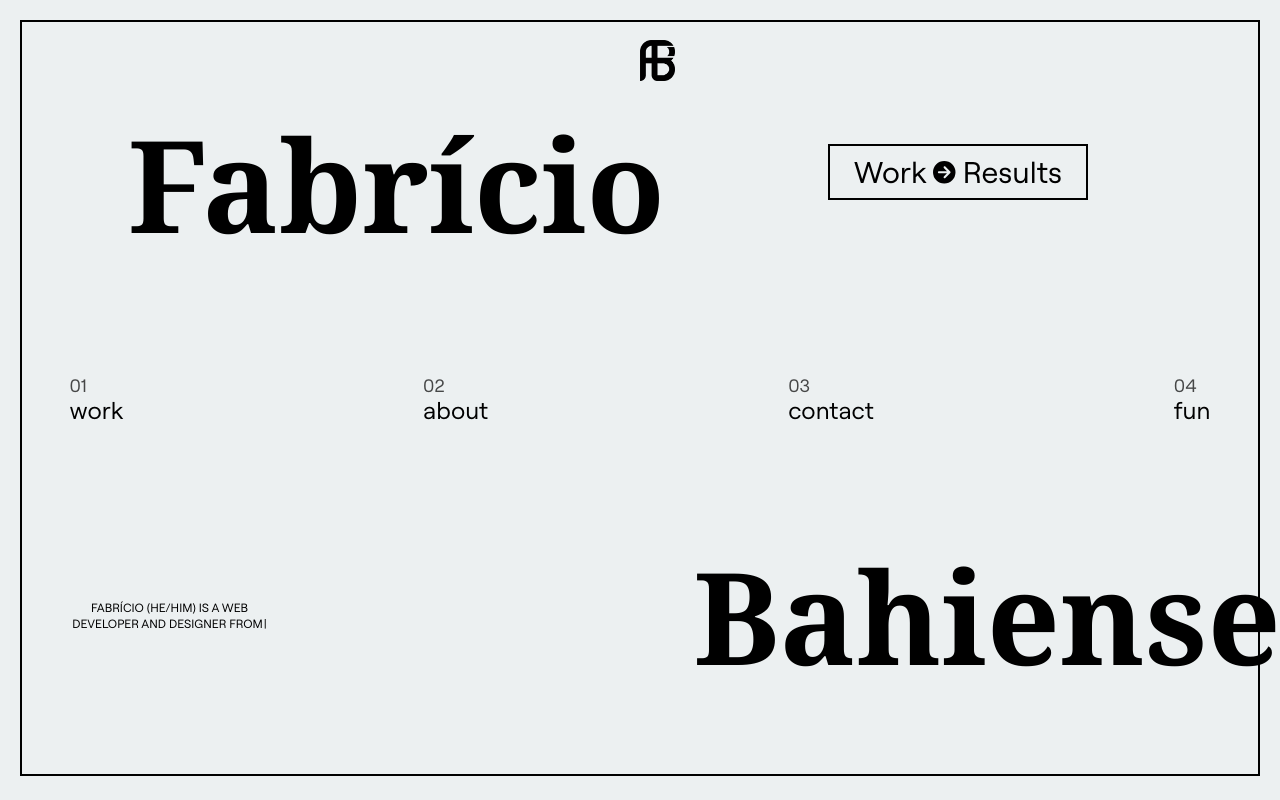
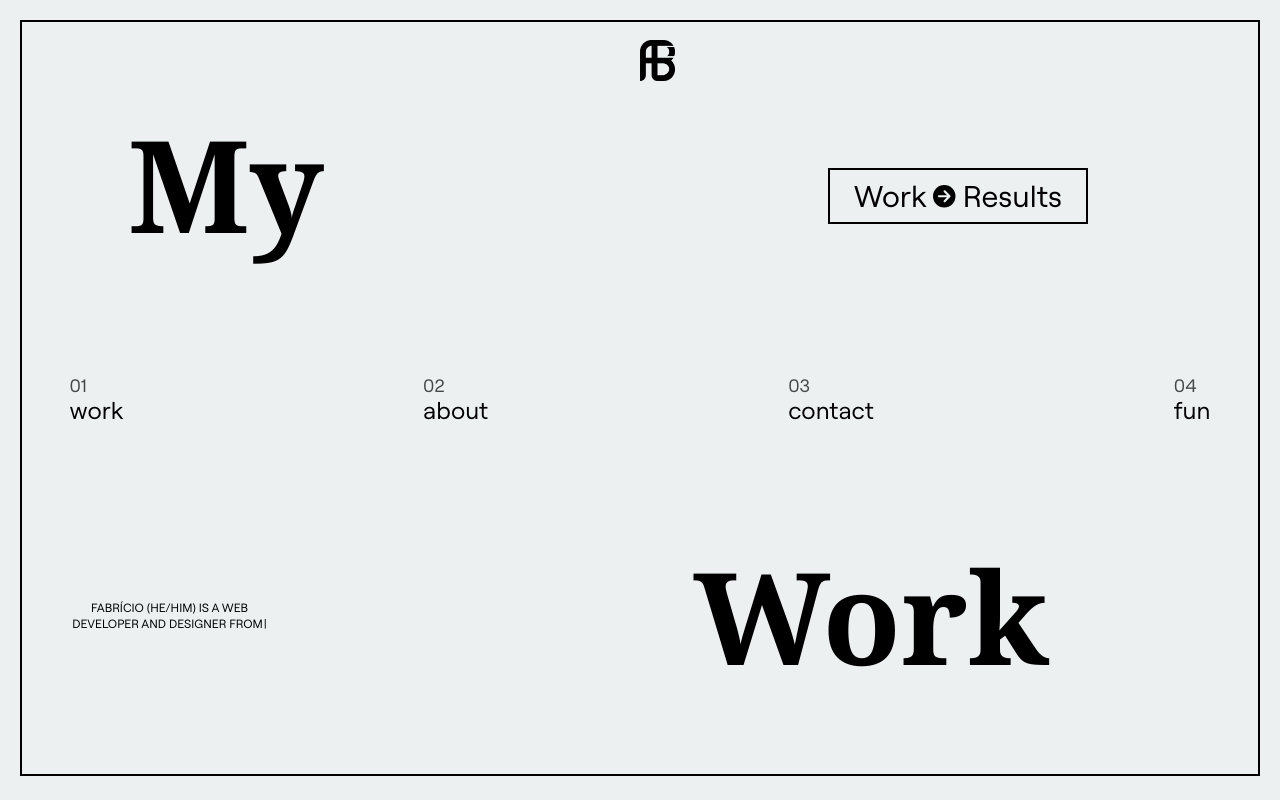
Before and after one commit to FabbSantos/Portfolio, a React (Vite) app in the folder front2/: page /work in a window 1280 px wide. Shown: the top 800 px of the page. Built offline with nearby package versions, Linux system fonts and the light colour scheme.

Commit message:
some routes added, now building the pages.

```diff
--- a/front2/package.json
+++ b/front2/package.json
@@ -26,6 +26,7 @@
     "@vitejs/plugin-react": "^1.0.7",
     "autoprefixer": "^10.4.4",
     "postcss": "^8.4.12",
+    "react-router-dom": "^6.4.2",
     "tailwindcss": "^3.0.23",
     "typescript": "^4.5.4",
     "vite": "^2.9.0"
--- a/front2/src/App.tsx
+++ b/front2/src/App.tsx
@@ -1,9 +1,12 @@
 import React, { useState, useEffect } from 'react'
 import './App.css'
+
+import { BrowserRouter, Routes, Route } from "react-router-dom";
 import Masthead from './components/masthead'
 import Loader from './components/loader'
 import Logo from './components/logo'
 import About from './components/about'
+import Work from './components/work';
 
 
 
@@ -11,9 +14,9 @@ function App() {
 
   const [loading, setLoading] = useState(false);
 
-  useEffect( () => {
+  useEffect(() => {
     setLoading(true)
-    setTimeout( () => {
+    setTimeout(() => {
       setLoading(false)
     }, 4100)
   }, [])
@@ -23,8 +26,17 @@ function App() {
       {
         loading
           ? <Loader />
-          : <> <Masthead/> <About/> </>
+          : <BrowserRouter>
+            <Routes>
+              <Route path="/" element={<Masthead />}/>
+                {/* <Route index element={<Masthead />} /> */}
+                {/* <Route path="contact" element={<NoPage />} /> */}
+                <Route path="about" element={<About />} />
+                <Route path="work" element={<Work />} />
+            </Routes>
+          </BrowserRouter>
       }
+
     </>
 
   )
--- a/front2/src/components/masthead.tsx
+++ b/front2/src/components/masthead.tsx
@@ -4,7 +4,8 @@ import { FontAwesomeIcon } from "@fortawesome/react-fontawesome";
 import { faArrowCircleRight, faArrowDown } from "@fortawesome/free-solid-svg-icons";
 import Logo from "./logo";
 import Typewriter from 'typewriter-effect';
-import { faArrowAltCircleLeft } from "@fortawesome/free-regular-svg-icons";
+import { Outlet, Link } from "react-router-dom";
+
 
 // function scroll() {
 //   const about = document.getElementById("about") as HTMLElement;
@@ -21,6 +22,7 @@ const Masthead: React.FC = () => {
   const [current, setCurrent] = useState<number | null>(null);
 
   return (
+    <>
       <section
         id="home"
         className=" text-black text-center text-3xl  min-h-[95vh] mb-2"
@@ -30,7 +32,7 @@ const Masthead: React.FC = () => {
           <div className="px-6 md:px-0  md:max-w-[1400px] flex flex-col justify-center items-center min-h-[94vh] mt-auto mx-auto">
 
 
-          <motion.button onClick={() => { scroll() }} className="absolute top-[18%] right-[15%] px-6  py-2 border-2 border-black  pointer-events-none"
+            <motion.button onClick={() => { scroll() }} className="absolute top-[21%] right-[15%] px-6  py-2 border-2 border-black  pointer-events-none"
 
               initial={{ x: '40vw', opacity: 0 }}
               animate={{ x: 0, opacity: 1 }}
@@ -71,7 +73,7 @@ const Masthead: React.FC = () => {
                     variants={variants}
                   >
                     <span className="num z-20">01</span>
-                  <span className="name z-20">work</span>
+                    <span className="name z-20"><Link to="/work">work</Link></span>
                   </motion.div>
                 </li>
 
@@ -148,7 +150,7 @@ const Masthead: React.FC = () => {
 
               <div className="bottom-row absolute bottom-[15%]  ">
 
-              <p className="uppercase text-xs max-w-[200px] min-w-[200px] text-black">
+                <div className="uppercase text-xs max-w-[200px] min-w-[200px] text-black">
                   <Typewriter
                     onInit={(typewritter) => {
                       typewritter.changeDelay(10)
@@ -156,7 +158,7 @@ const Masthead: React.FC = () => {
                         .start();
                     }}
                   />
-                </p>
+                </div>
 
                 {/* <Typewriter options={{ loop: true }}
                 onInit={(typewritter2) => {
@@ -174,7 +176,7 @@ const Masthead: React.FC = () => {
                   transition={{ type: "spring", duration: 1, bounce: 0.2 }}
                 >
 
-                <span className="font-bold text-[8rem]  font-serif">Bahiense</span>
+                  <span className="bahi font-bold text-[8rem]  font-serif">Bahiense</span>
                 </motion.h2>
 
 
@@ -184,6 +186,8 @@ const Masthead: React.FC = () => {
           </div>
         </div>
       </section>
+      < Outlet />
+    </>
   );
 };
 
--- /dev/null
+++ b/front2/src/components/work.tsx
@@ -0,0 +1,191 @@
+import React, { useState } from "react";
+import { motion } from "framer-motion";
+import { FontAwesomeIcon } from "@fortawesome/react-fontawesome";
+import { faArrowCircleRight, faArrowDown } from "@fortawesome/free-solid-svg-icons";
+import Logo from "./logo";
+import Typewriter from 'typewriter-effect';
+
+// function scroll() {
+//   const about = document.getElementById("about") as HTMLElement;
+//   about.scrollIntoView({ block: "start", behavior: "smooth" });
+// }
+
+const Work: React.FC = () => {
+
+  const variants = {
+    open: { width: "90vw", opacity: 1, height: "18vh", visibility: "visible", color: "white" },
+    closed: { width: 0 }
+  };
+
+  const [current, setCurrent] = useState<number | null>(null);
+
+  return (
+    <section
+      id="home"
+      className=" text-black text-center text-3xl  min-h-[95vh] mb-2"
+    >
+      <div className="border-2 border-black m-5">
+        <Logo />
+        <div className="px-6 md:px-0  md:max-w-[1400px] flex flex-col justify-center items-center min-h-[94vh] mt-auto mx-auto">
+
+
+          <motion.button onClick={() => { scroll() }} className="absolute top-[21%] right-[15%] px-6  py-2 border-2 border-black  pointer-events-none"
+
+            initial={{ x: '40vw', opacity: 0 }}
+            animate={{ x: 0, opacity: 1 }}
+            transition={{ type: 'spring', duration: 1, bounce: 0.2 }}
+          >
+            Work <FontAwesomeIcon icon={faArrowCircleRight} size="xs" /> Results
+          </motion.button>
+
+
+          <motion.h1
+            className="max-w-3xl md:text-5xl mb-8  absolute left-1/3 md:left-[15%] top-[15%]"
+            initial={{ x: "-20vw", opacity: 0 }}
+            animate={{ x: "-5vw", opacity: 1 }}
+            transition={{ type: "spring", duration: 1, bounce: 0.2 }}
+          >
+            <span className="f font-bold text-[8rem]  font-serif">My</span>
+          </motion.h1>
+
+          <div className="menu-wrapper">
+            <ul className="menu inline">
+              <li
+                className="menu_item"
+                onMouseEnter={() => {
+                  setCurrent(1);
+                }}
+                onMouseLeave={() => {
+                  setCurrent(null);
+                }}
+              >
+                <div className="item_wrapper">
+                  <span className="num z-20">01</span>
+                  <span className="name z-20">work</span>
+                </div>
+
+                <motion.div
+                  className=" bg "
+                  animate={current == 1 ? "open" : "closed"}
+                  variants={variants}
+                >
+                  <span className="num z-20">01</span>
+                  <span className="name z-20">work</span>
+                </motion.div>
+              </li>
+
+              <li
+                className="menu_item"
+                onMouseEnter={() => {
+                  setCurrent(2);
+                }}
+                onMouseLeave={() => {
+                  setCurrent(null);
+                }}
+              >
+                <div className="item_wrapper">
+                  <span className="num">02</span>
+                  <span className="name">about</span>
+                </div>
+                <motion.div
+                  className=" bg "
+                  animate={current == 2 ? "open" : "closed"}
+                  variants={variants}
+                >
+                  <span className="num z-20">02</span>
+                  <span className="name z-20">about</span>
+                </motion.div>
+              </li>
+
+              <li
+                className="menu_item"
+                onMouseEnter={() => {
+                  setCurrent(3);
+                }}
+                onMouseLeave={() => {
+                  setCurrent(null);
+                }}
+              >
+                <div className="item_wrapper">
+                  <span className="num">03</span>
+                  <span className="name">contact</span>
+                </div>
+                <motion.div
+                  className=" bg"
+                  animate={current == 3 ? "open" : "closed"}
+                  variants={variants}
+                >
+                  <span className="num z-20">03</span>
+                  <span className="name z-20">contact</span>
+                </motion.div>
+              </li>
+
+              <li
+                className="menu_item"
+                onMouseEnter={() => {
+                  setCurrent(4);
+                }}
+                onMouseLeave={() => {
+                  setCurrent(null);
+                }}
+              >
+                <div className="item_wrapper">
+                  <span className="num">04</span>
+                  <span className="name">fun</span>
+                </div>
+                <motion.div
+                  className=" bg "
+                  animate={current == 4 ? "open" : "closed"}
+                  variants={variants}
+                >
+                  <span className="num">04</span>
+                  <span className="name">fun</span>
+                </motion.div>
+              </li>
+            </ul>
+
+
+            <div className="bottom-row absolute bottom-[15%]  ">
+
+              <div className="uppercase text-xs max-w-[200px] min-w-[200px] text-black">
+                <Typewriter
+                  onInit={(typewritter) => {
+                    typewritter.changeDelay(10)
+                    typewritter.typeString("Fabrício (he/him) is a web  developer and designer from rio de janeiro, brazil.  ")
+                    .start();
+                  }}
+                />
+                </div>
+
+              {/* <Typewriter options={{ loop: true }}
+                onInit={(typewritter2) => {
+                  typewritter2.changeDelay(12)
+                  typewritter2.typeString("developer")
+                    .deleteChars(9)
+                  typewritter2.typeString("designer")
+                    .start();
+                }}/> */}
+
+              <motion.h2
+                className="max-w-3xl md:text-5xl   "
+                initial={{ x: "+40vw", opacity: 0 }}
+                animate={{ x: "5vw", opacity: 1 }}
+                transition={{ type: "spring", duration: 1, bounce: 0.2 }}
+              >
+
+                <span className="bahi font-bold text-[8rem]  font-serif">Work</span>
+              </motion.h2>
+
+
+            </div>
+
+          </div>
+        </div>
+      </div>
+    </section>
+  );
+};
+
+export default Work;
+
+// home: bg-all-black bg-cover bg-no-repeat
--- a/front2/src/index.css
+++ b/front2/src/index.css
@@ -73,6 +73,10 @@ code {
   align-items: center;
   gap: 12em;
 }
+.bg .name {
+  cursor: pointer;
+}
+
 
 @keyframes opacity {
   0%{ opacity: 0; width: 0; align-items: left; }
```
Also changed, not shown: 1 other file (tests, documents, lock files or other folders). Lines whose indentation alone changed are shown as unchanged.
